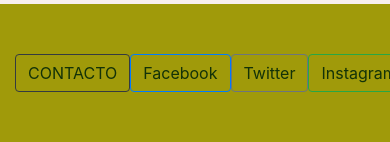
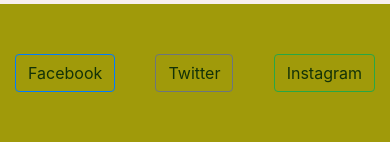
Before and after one commit to ana42101/desafio13, a website: page index.html in a window 390 px wide. Shown: the part 796-938 px from the top of the page. Drawn offline with nearby package versions, Linux system fonts and the light colour scheme.

Commit message:
modificamos footer para que sea responsive

```diff
--- a/index.html
+++ b/index.html
@@ -115,8 +115,6 @@
       <div class="row">
         <div class="col-xs-12 col-md-12 col-lg-12">
          <div class="d-flex justify-content-between">
-
-            <div class="footer"><button type="button" class="btn btn-outline-dark"><a href="pages/contacto.html"> CONTACTO </a></button></div>
             <div class="footer"><button type="button" class="btn btn-outline-primary"><a href="https://www.facebook.com/campsadrian">Facebook </a></button></div>
             <div class="footer"><button type="button" class="btn btn-outline-secondary"><a href="https://twitter.com/campsadrian?lang=es">Twitter</a></button></div>
             <div class="footer"><button type="button" class="btn btn-outline-success"><a href="https://www.instagram.com/adriancampsok/?hl=es">Instagram</a></button></div>
```
Also changed, not shown: pages/contacto.html (+0 -2 lines), pages/premios.html (+0 -2 lines), pages/proyectos.html (+0 -2 lines), pages/sobremi.html (+0 -1 lines), pages/trayectoria.html (+0 -2 lines).
